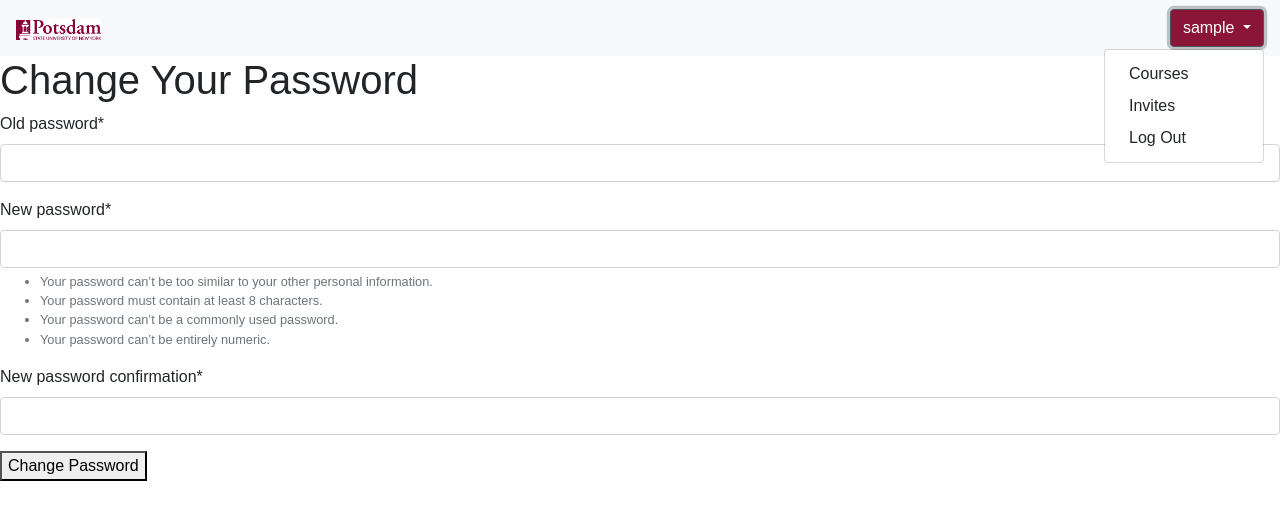
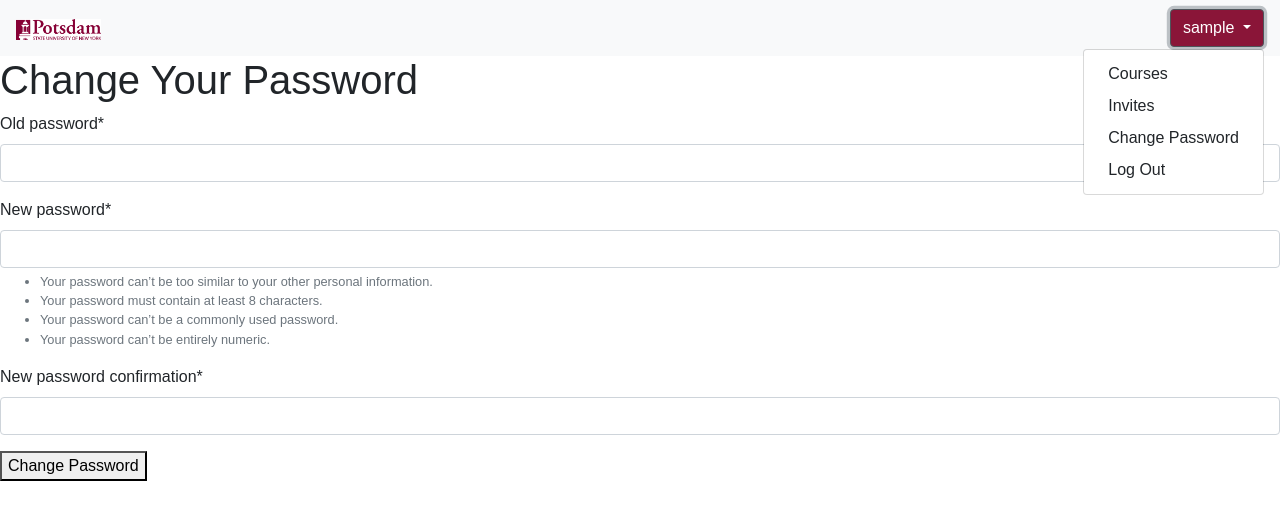
Before and after one commit to ezair/Autograding-System, a Django app: page /accounts/change/ in a window 1280 px wide, after a click that opens the changed part. Shown: the top 520 px of the page. Run offline with Django 3.2, Linux system fonts and the light colour scheme; the visitor is signed in with stand-in values (Sample User, id 1); parts of the project's set-up code (start-up, migrations or seed data) failed here and were passed over; some libraries are stand-ins or nearby versions; some web fonts are replaced.

Commit message:
added the change password option to the dropdown

```diff
--- a/autograder/catalog/templates/base_generic.html
+++ b/autograder/catalog/templates/base_generic.html
@@ -60,6 +60,7 @@
 					<div class="dropdown-menu dropdown-menu-right" aria-labelledby="dropdownMenuButton">
 						<a class="dropdown-item" href="#">Courses</a>
 						<a class="dropdown-item" href="#">Invites</a>
+						<a class="dropdown-item" href="{% url 'accounts-password_change' %}">Change Password</a>
 						<a class="dropdown-item" href="{% url 'accounts-logout' %}">Log Out</a>
 					</div>
 				</div>
```
